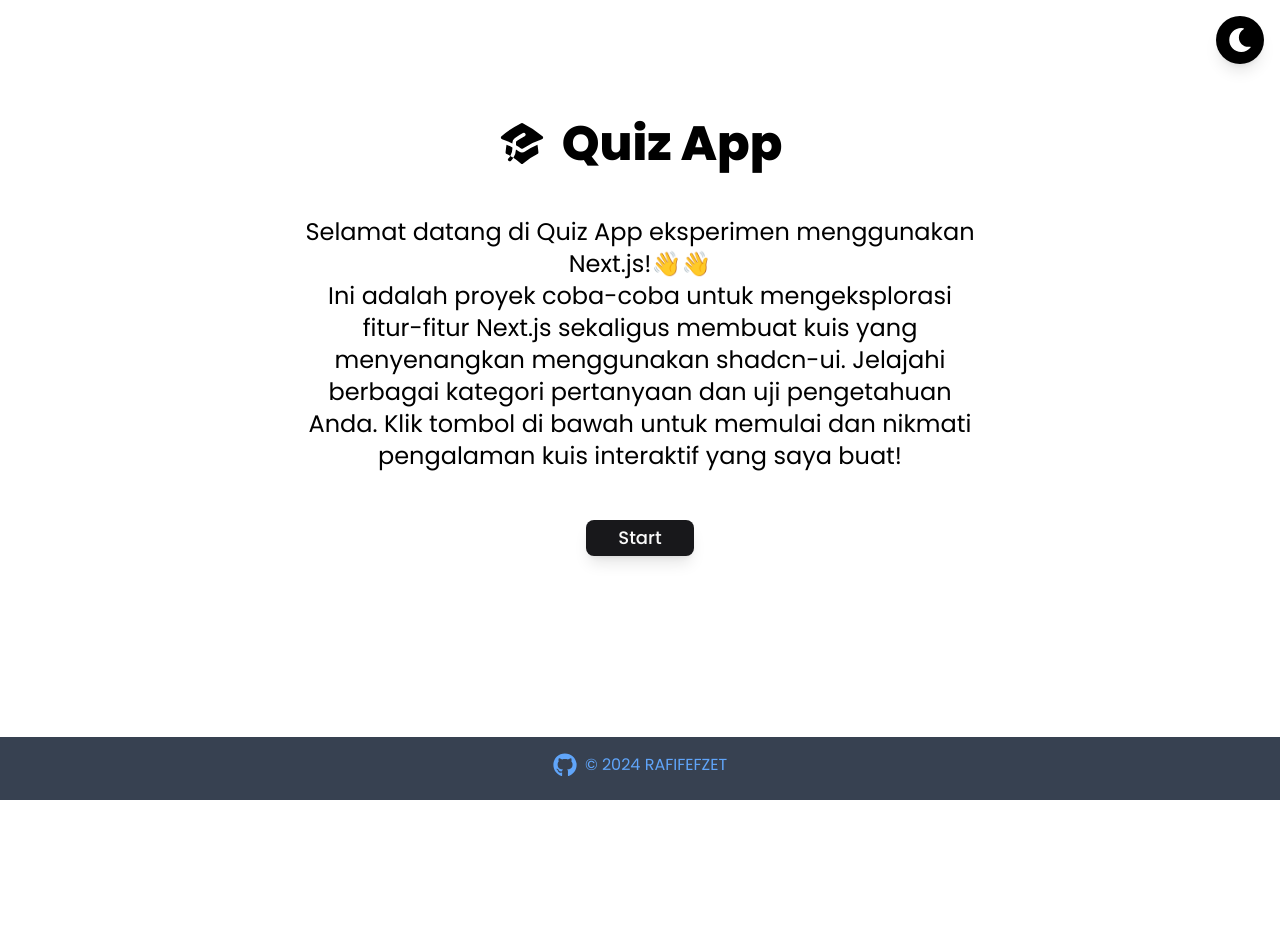
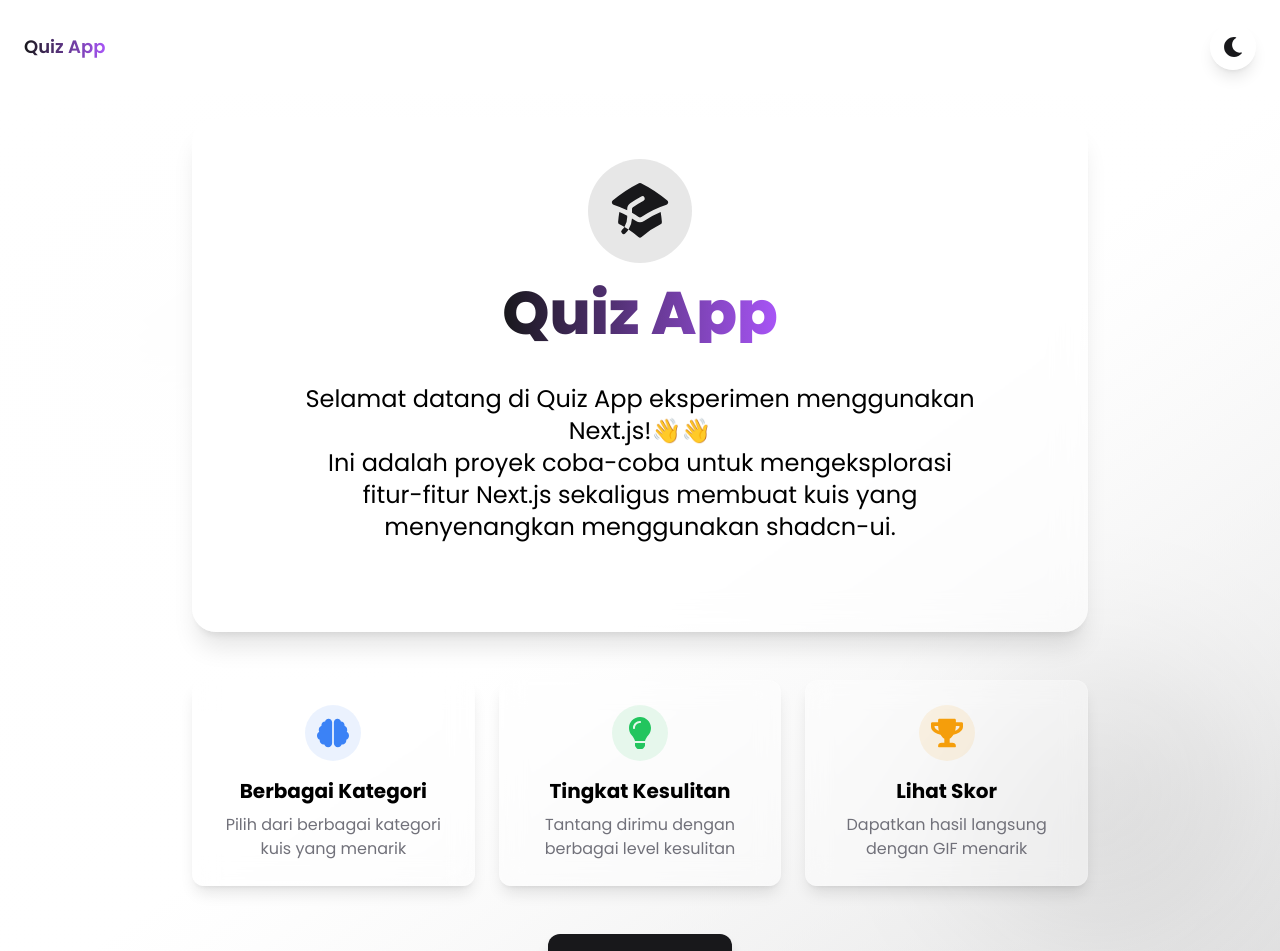
Before and after one commit to RAFIFEFZET/QuizApp, a Next.js app: page / in a window 1280 px wide. Shown: the top 951 px of the page. Before the commit the page ends 800 px from the top, so only its background shows below. Built offline with nearby package versions, Linux system fonts and the light colour scheme.

Commit message:
update ui homepage

```diff
--- a/src/app/page.tsx
+++ b/src/app/page.tsx
@@ -12,7 +12,7 @@
   };
 
   return (
-    <div className="p-4">
+    <div className="min-h-screen flex flex-col bg-gradient-to-br from-background via-background/95 to-primary/5">
       {/* Konten Utama */}
       <MainContent handleStartQuiz={handleStartQuiz} />
     </div>
--- a/src/app/quiz/[slug]/questions/score/page.tsx
+++ b/src/app/quiz/[slug]/questions/score/page.tsx
@@ -138,6 +138,7 @@
                   width={400}
                   height={300}
                   className="w-full object-cover"
+                  unoptimized={true}
                 />
               </div>
             ) : (
--- a/src/components/home/Footer.tsx
+++ b/src/components/home/Footer.tsx
@@ -11,7 +11,7 @@
 
 const Footer: React.FC = () => {
   return (
-    <footer className="p-4 bg-gray-700 dark:bg-gray-800 text-center">
+    <footer className="p-6 bg-background/40 backdrop-blur-md border-t border-primary/10 text-center">
       {/* Bungkus HoverCard dengan div berkelas inline-flex dan relative */}
       <div className="inline-flex relative">
         <HoverCard>
@@ -21,22 +21,24 @@
               href="https://github.com/RAFIFEFZET" // Ganti dengan URL GitHub Anda
               target="_blank"
               rel="noopener noreferrer"
-              className="flex items-center justify-center text-blue-400 hover:underline"
+              className="flex items-center justify-center text-primary hover:text-primary/80 transition-colors"
             >
               <FaGithub className="h-6 w-6 mr-2" /> © 2024 RAFIFEFZET
             </a>
           </HoverCardTrigger>
 
           {/* HoverCardContent dengan posisi absolute agar tidak melebar ke footer */}
-          <HoverCardContent className="z-10">
-            <h3 className="text-lg font-semibold">About Me</h3>
-            <p className="text-sm">
+          <HoverCardContent className="z-10 bg-background/80 backdrop-blur-md border border-primary/20">
+            <h3 className="text-lg font-semibold bg-gradient-to-r from-primary to-purple-500 bg-clip-text text-transparent">
+              About Me
+            </h3>
+            <p className="text-sm mt-2">
               I'm currently learning and exploring Next.js. Check out my GitHub
               profile for my latest projects and contributions.
             </p>
-            <ul className="mt-2 space-y-1">
+            <ul className="mt-4 space-y-2">
               <li>
-                <label className="font-semibold mb-2" htmlFor="">
+                <label className="font-semibold mb-2 text-primary/80">
                   Check out my other NextJs Project
                 </label>
                 <div className="mt-2 mb-2">
@@ -44,9 +46,9 @@
                     href="https://music-player-eight-olive.vercel.app/" // Replace with your repository
                     target="_blank"
                     rel="noopener noreferrer"
-                    className="mt-4 text-blue-400 hover:underline"
+                    className="flex items-center gap-2 px-3 py-2 bg-primary/10 rounded-md text-primary hover:bg-primary/20 transition-colors"
                   >
-                    Music Player <FaMusic className="inline" />
+                    <FaMusic className="h-4 w-4" /> Music Player
                   </a>
                 </div>
               </li>
--- a/src/components/home/Header.tsx
+++ b/src/components/home/Header.tsx
@@ -10,19 +10,22 @@
 
 const Header: React.FC<HeaderProps> = ({ darkMode, toggleDarkMode }) => {
   return (
-    <header className="w-full flex justify-end p-4">
+    <header className="w-full flex justify-between items-center p-6">
+      <div className="flex items-center">
+        <span className="font-semibold text-lg bg-gradient-to-r from-primary to-purple-500 bg-clip-text text-transparent">
+          Quiz App
+        </span>
+      </div>
       <button
         onClick={toggleDarkMode}
-        className={`p-3 rounded-full shadow-lg transition-colors duration-300 focus:outline-none ${
-          darkMode ? "bg-white hover:bg-gray-200" : "bg-black hover:bg-gray-800"
-        }`}
+        className="p-3 rounded-full backdrop-blur-md bg-background/40 border border-white/10 shadow-lg transition-all duration-300 hover:shadow-xl hover:scale-105 focus:outline-none"
         aria-label="Toggle Dark Mode"
         title="Toggle Dark Mode"
       >
         {darkMode ? (
-          <FaSun className="text-yellow-500 w-6 h-6" />
+          <FaSun className="text-amber-400 w-5 h-5" />
         ) : (
-          <FaMoon className="text-white w-6 h-6" />
+          <FaMoon className="text-primary w-5 h-5" />
         )}
       </button>
     </header>
--- a/src/components/home/MainContent.tsx
+++ b/src/components/home/MainContent.tsx
@@ -3,6 +3,8 @@
 import React from "react";
 import { Button } from "@/components/ui/button";
 import { HiMiniAcademicCap } from "react-icons/hi2";
+import { FaBrain, FaLightbulb, FaTrophy } from "react-icons/fa";
+import Image from "next/image";
 
 interface MainContentProps {
   handleStartQuiz: () => void;
@@ -10,30 +12,75 @@
 
 const MainContent: React.FC<MainContentProps> = ({ handleStartQuiz }) => {
   return (
-    <div className="flex-grow flex flex-col items-center justify-center p-6">
+    <div className="flex-grow flex flex-col items-center justify-center p-6 relative">
+      {/* Background elements */}
+      <div className="absolute inset-0 -z-10 overflow-hidden">
+        {/* Gradient background */}
+        <div className="absolute inset-0 bg-gradient-to-br from-primary/5 via-background to-primary/10"></div>
+
+        {/* Decorative circles */}
+        <div className="absolute top-20 left-10 w-64 h-64 rounded-full bg-primary/10 blur-3xl"></div>
+        <div className="absolute bottom-20 right-10 w-72 h-72 rounded-full bg-primary/10 blur-3xl"></div>
+      </div>
+
+      {/* Main content container with glassmorphism effect */}
+      <div className="w-full max-w-4xl bg-background/50 backdrop-blur-lg rounded-3xl border border-white/10 shadow-xl px-8 py-10 mb-12">
         {/* Judul dengan Ikon */}
-      <div className="flex items-center mb-12">
-        <HiMiniAcademicCap className="h-12 w-12 mr-4" />
-        <h1 className="font-poppins text-5xl font-extrabold">Quiz App</h1>
+        <div className="flex flex-col items-center mb-10">
+          <div className="p-5 bg-primary/10 rounded-full mb-5">
+            <HiMiniAcademicCap className="h-16 w-16 text-primary" />
+          </div>
+          <h1 className="font-poppins text-5xl md:text-6xl font-extrabold bg-gradient-to-r from-primary to-purple-500 bg-clip-text text-transparent">Quiz App</h1>
         </div>
 
         {/* Deskripsi */}
-      <p className="font-poppins text-xl md:text-2xl text-center mb-12 max-w-2xl px-4 sm:px-0">
+        <p className="font-poppins text-xl md:text-2xl text-center mb-12 max-w-2xl mx-auto px-4 sm:px-0 leading-relaxed">
           Selamat datang di Quiz App eksperimen menggunakan Next.js!👋👋
           <br />
           Ini adalah proyek coba-coba untuk mengeksplorasi fitur-fitur Next.js
-        sekaligus membuat kuis yang menyenangkan menggunakan shadcn-ui. Jelajahi
-        berbagai kategori pertanyaan dan uji pengetahuan Anda. Klik tombol di
-        bawah untuk memulai dan nikmati pengalaman kuis interaktif yang saya
-        buat!
+          sekaligus membuat kuis yang menyenangkan menggunakan shadcn-ui.
         </p>
+      </div>
+
+      {/* Features section with glassmorphism cards */}
+      <div className="w-full max-w-4xl grid grid-cols-1 md:grid-cols-3 gap-6 mb-12">
+        <div className="bg-background/40 backdrop-blur-md p-6 rounded-xl border border-white/10 shadow-lg hover:shadow-xl transition-all hover:-translate-y-1">
+          <div className="flex justify-center mb-4">
+            <div className="p-3 bg-blue-500/10 rounded-full">
+              <FaBrain className="h-8 w-8 text-blue-500" />
+            </div>
+          </div>
+          <h3 className="text-xl font-bold text-center mb-2">Berbagai Kategori</h3>
+          <p className="text-center text-muted-foreground">Pilih dari berbagai kategori kuis yang menarik</p>
+        </div>
+
+        <div className="bg-background/40 backdrop-blur-md p-6 rounded-xl border border-white/10 shadow-lg hover:shadow-xl transition-all hover:-translate-y-1">
+          <div className="flex justify-center mb-4">
+            <div className="p-3 bg-green-500/10 rounded-full">
+              <FaLightbulb className="h-8 w-8 text-green-500" />
+            </div>
+          </div>
+          <h3 className="text-xl font-bold text-center mb-2">Tingkat Kesulitan</h3>
+          <p className="text-center text-muted-foreground">Tantang dirimu dengan berbagai level kesulitan</p>
+        </div>
+
+        <div className="bg-background/40 backdrop-blur-md p-6 rounded-xl border border-white/10 shadow-lg hover:shadow-xl transition-all hover:-translate-y-1">
+          <div className="flex justify-center mb-4">
+            <div className="p-3 bg-amber-500/10 rounded-full">
+              <FaTrophy className="h-8 w-8 text-amber-500" />
+            </div>
+          </div>
+          <h3 className="text-xl font-bold text-center mb-2">Lihat Skor</h3>
+          <p className="text-center text-muted-foreground">Dapatkan hasil langsung dengan GIF menarik</p>
+        </div>
+      </div>
 
       {/* Tombol Start */}
       <Button
         onClick={handleStartQuiz}
-        className="px-8 py-4 text-lg rounded-lg shadow-lg transition-transform transition-colors duration-300 transform hover:scale-105 dark:bg-white-800"
+        className="px-10 py-7 text-xl font-semibold rounded-xl bg-gradient-to-r from-primary to-primary/80 shadow-lg shadow-primary/20 transition-all duration-300 hover:scale-105 hover:shadow-xl hover:shadow-primary/30"
       >
-        Start
+        Mulai Quiz
       </Button>
     </div>
   );
```
Lines whose indentation alone changed are shown as unchanged.
